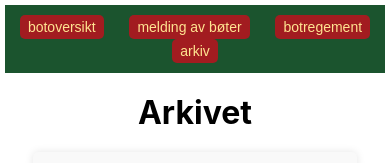
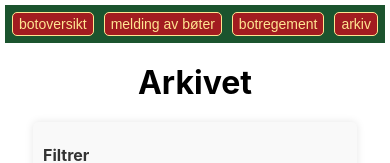
Before and after one commit to haraldpaaske/botsystem, a React (Create React App) app: page /arkiv in a window 390 px wide. Shown: the top 163 px of the page. Built offline with nearby package versions, Linux system fonts and the light colour scheme; no server answers; the database is empty.

Commit message:
Update navStyles.css

```diff
--- a/src/components/navbar/navStyles.css
+++ b/src/components/navbar/navStyles.css
@@ -31,13 +31,14 @@
   .navbar {
     flex-direction: row; /* Set it back to row for small screens */
     flex-wrap: wrap; /* Allow wrapping of buttons */
-    padding: 10px 2px;
+    padding: 2px;
   }
 
   .navbar button {
-    margin: 0 8px; /* Adjust the margin for closer spacing */
+    margin: 5px 2px; /* Adjust the margin for closer spacing */
+    border: solid 0.5px #ffe491;
     width: auto; /* Let buttons determine their own width */
     font-size: 11px;
-    padding: 4px 8px;
+    padding: 3px 6px;
   }
 }
```
